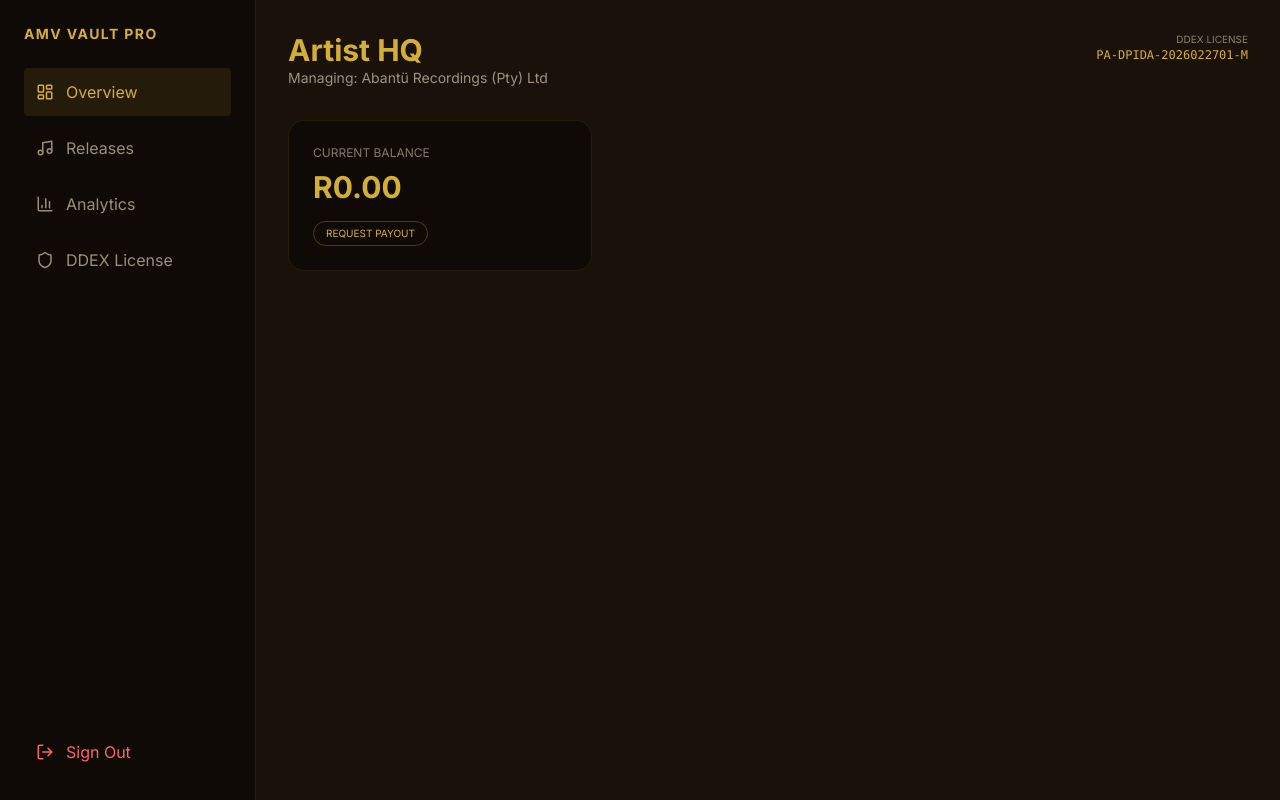
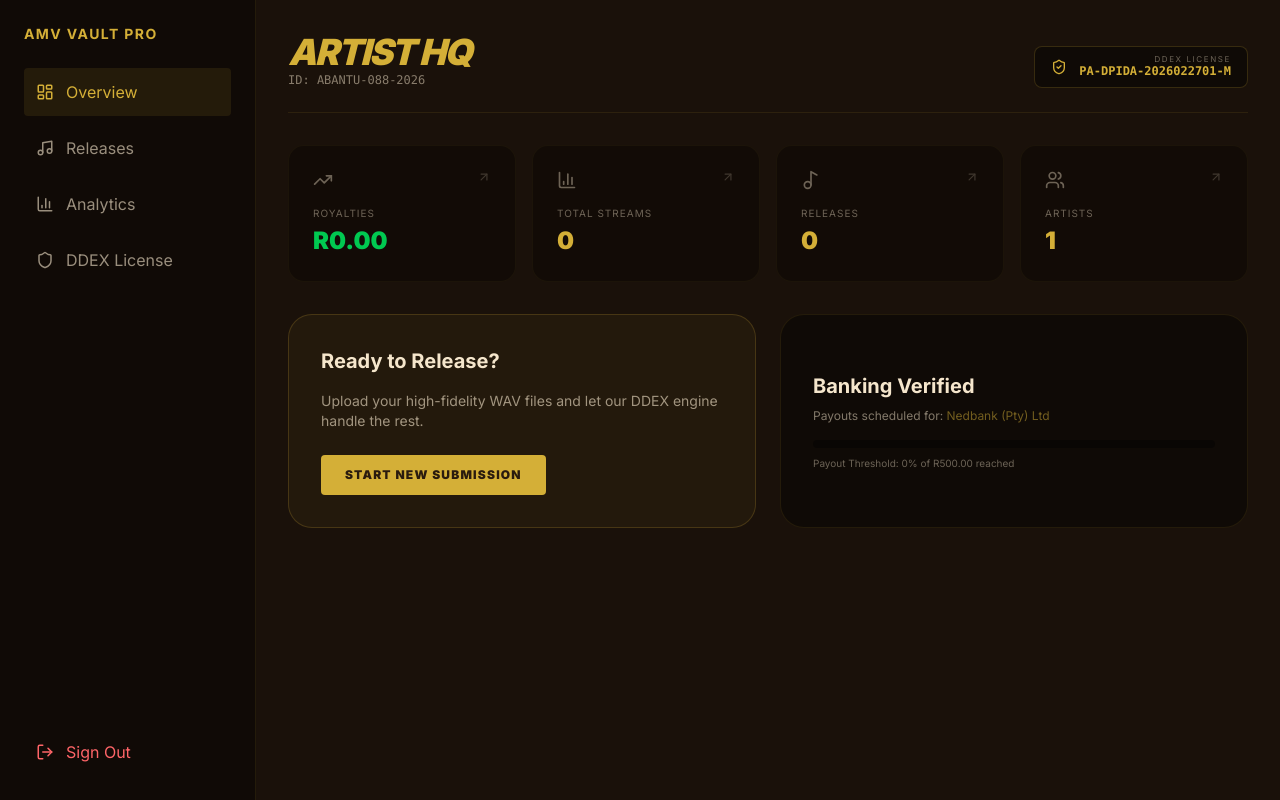
Before and after one commit to recordingsabantu/AMV-Vault-Pro, a Next.js app: page /dashboard in a window 1280 px wide. Built offline with nearby package versions, Linux system fonts and the light colour scheme.

Commit message:
Update page.tsx

```diff
--- a/app/dashboard/page.tsx
+++ b/app/dashboard/page.tsx
@@ -1,43 +1,103 @@
-"use client"; // This makes the page interactive
+"use client";
+
 import { useSearchParams } from 'next/navigation';
-import { CheckCircle, PartyPopper } from 'lucide-react';
+import {
+  BarChart3,
+  TrendingUp,
+  Music2,
+  Users,
+  CheckCircle,
+  PartyPopper,
+  ShieldCheck,
+  ArrowUpRight
+} from 'lucide-react';
+import { Suspense } from 'react';
 
-export default function Dashboard() {
+// We wrap the content in Suspense to handle the search params properly in Next.js 15
+function DashboardContent() {
   const searchParams = useSearchParams();
   const isSuccess = searchParams.get('payment') === 'success';
 
   return (
-    <div className="space-y-8">
+    <div className="space-y-8 animate-in fade-in duration-700">
+      {/* SUCCESS NOTIFICATION */}
       {isSuccess && (
-        <div className="bg-[#D4AF37]/20 border border-[#D4AF37] p-4 rounded-lg flex items-center gap-4 animate-bounce">
-          <PartyPopper className="text-[#D4AF37]" />
-          <div>
-            <p className="font-bold text-[#D4AF37]">Payment Verified!</p>
-            <p className="text-xs opacity-70">Your AMV Vault is now active. Welcome to the family.</p>
+        <div className="bg-[#D4AF37]/10 border-2 border-[#D4AF37] p-6 rounded-2xl flex items-center justify-between shadow-2xl shadow-yellow-500/10">
+          <div className="flex items-center gap-4">
+            <div className="bg-[#D4AF37] p-3 rounded-full">
+              <PartyPopper className="text-[#2A1B0E]" size={24} />
+            </div>
+            <div>
+              <p className="font-black text-[#D4AF37] text-lg uppercase tracking-widest">Vault Activated</p>
+              <p className="text-sm opacity-70">Payment verified. Your distribution channels are now open.</p>
+            </div>
           </div>
+          <button className="text-[10px] border border-[#D4AF37]/40 px-3 py-1 rounded hover:bg-[#D4AF37] hover:text-black transition uppercase font-bold">Dismiss</button>
         </div>
       )}
 
-      <header className="flex justify-between items-start">
+      {/* HEADER SECTION */}
+      <header className="flex flex-col md:flex-row justify-between items-end gap-4 border-b border-[#D4AF37]/10 pb-6">
         <div>
-          <h1 className="text-[#D4AF37] text-3xl font-bold">Artist HQ</h1>
-          <p className="opacity-60 text-sm">Managing: Abantü Recordings (Pty) Ltd</p>
+          <h1 className="text-[#D4AF37] text-4xl font-black tracking-tighter uppercase italic">Artist HQ</h1>
+          <p className="opacity-50 text-xs font-mono">ID: ABANTU-088-2026</p>
         </div>
-        <div className="text-right">
-          <p className="text-[10px] opacity-50 uppercase">DDEX License</p>
-          <p className="text-[#D4AF37] font-mono text-xs">PA-DPIDA-2026022701-M</p>
+        <div className="text-right flex items-center gap-3 bg-black/40 px-4 py-2 rounded-lg border border-[#D4AF37]/20">
+          <ShieldCheck className="text-[#D4AF37]" size={16} />
+          <div>
+            <p className="text-[8px] opacity-40 uppercase tracking-[0.2em] leading-none">DDEX License</p>
+            <p className="text-[#D4AF37] font-mono text-xs font-bold uppercase">PA-DPIDA-2026022701-M</p>
+          </div>
         </div>
       </header>
 
-      {/* Main Pro Dashboard Content (Stats, etc.) */}
-      <div className="grid grid-cols-1 md:grid-cols-3 gap-6">
-        <div className="bg-black/40 border border-[#D4AF37]/10 p-6 rounded-2xl">
-          <p className="text-xs opacity-50 uppercase mb-2">Current Balance</p>
-          <p className="text-3xl font-bold text-[#D4AF37]">R0.00</p>
-          <button className="mt-4 text-[10px] text-[#D4AF37] border border-[#D4AF37]/30 px-3 py-1 rounded-full uppercase">Request Payout</button>
+      {/* STATS CARDS */}
+      <div className="grid grid-cols-1 md:grid-cols-4 gap-4">
+        {[
+          { label: 'Royalties', value: 'R0.00', icon: TrendingUp, color: 'text-green-500' },
+          { label: 'Total Streams', value: '0', icon: BarChart3, color: 'text-[#D4AF37]' },
+          { label: 'Releases', value: '0', icon: Music2, color: 'text-[#D4AF37]' },
+          { label: 'Artists', value: '1', icon: Users, color: 'text-[#D4AF37]' },
+        ].map((stat, i) => (
+          <div key={i} className="bg-black/30 border border-[#D4AF37]/5 p-6 rounded-2xl hover:border-[#D4AF37]/30 transition group">
+            <div className="flex justify-between items-start mb-4">
+              <stat.icon size={20} className="opacity-40 group-hover:opacity-100 transition" />
+              <ArrowUpRight size={14} className="opacity-20" />
+            </div>
+            <p className="text-[10px] opacity-40 uppercase tracking-widest mb-1">{stat.label}</p>
+            <p className={`text-2xl font-black ${stat.color}`}>{stat.value}</p>
+          </div>
+        ))}
+      </div>
+
+      {/* QUICK ACTIONS */}
+      <div className="grid md:grid-cols-2 gap-6">
+        <div className="bg-[#D4AF37]/5 border border-[#D4AF37]/20 p-8 rounded-3xl">
+          <h3 className="text-xl font-bold mb-4">Ready to Release?</h3>
+          <p className="text-sm opacity-60 mb-6">Upload your high-fidelity WAV files and let our DDEX engine handle the rest.</p>
+          <a href="/dashboard/releases" className="inline-block bg-[#D4AF37] text-[#2A1B0E] px-6 py-3 rounded font-black text-xs uppercase tracking-widest hover:bg-yellow-500 transition">
+            Start New Submission
+          </a>
         </div>
-        {/* Add more pro cards here */}
+
+        <div className="bg-black/40 border border-[#D4AF37]/10 p-8 rounded-3xl flex flex-col justify-center">
+          <h3 className="text-xl font-bold mb-2">Banking Verified</h3>
+          <p className="text-xs opacity-50 mb-4">Payouts scheduled for: <span className="text-[#D4AF37]">Nedbank (Pty) Ltd</span></p>
+          <div className="w-full bg-black/40 h-2 rounded-full overflow-hidden">
+             <div className="bg-[#D4AF37] h-full w-[0%]"></div>
+          </div>
+          <p className="text-[10px] opacity-40 mt-2">Payout Threshold: 0% of R500.00 reached</p>
+        </div>
       </div>
     </div>
   );
 }
+
+// MAIN EXPORT
+export default function Dashboard() {
+  return (
+    <Suspense fallback={<div className="text-[#D4AF37] p-10 font-mono">Loading Vault...</div>}>
+      <DashboardContent />
+    </Suspense>
+  );
+}
```
